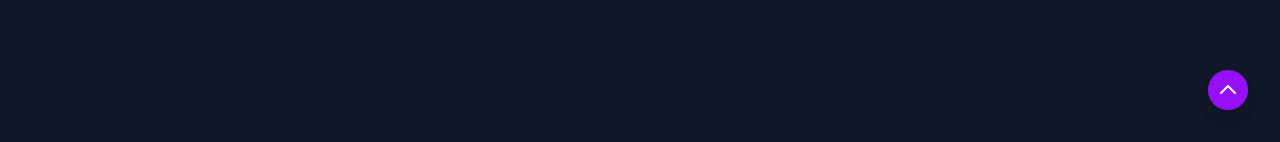
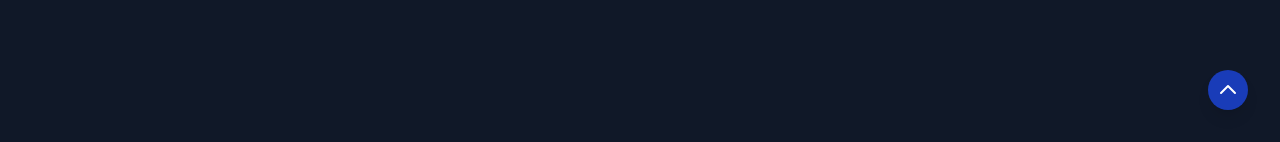
Before and after one commit to Vishusing/Portfolio, a Next.js app: page / in a window 1280 px wide. Shown: the part 658-800 px from the top of the page. Built offline with nearby package versions, Linux system fonts and the light colour scheme.

Commit message:
Update Footer button styling to use blue color scheme for improved visibility and consistency.

```diff
--- a/components/Footer.jsx
+++ b/components/Footer.jsx
@@ -30,7 +30,7 @@ export default function Footer() {
       {showScroll && (
         <button
           onClick={scrollToHero}
-          className="fixed bottom-8 right-8 z-50 bg-purple-600 hover:bg-purple-700
+          className="fixed bottom-8 right-8 z-50 bg-blue-800 hover:bg-blue-900
              text-white p-2 rounded-full shadow-lg
               cursor-pointer"
           aria-label="Scroll to top"
```
